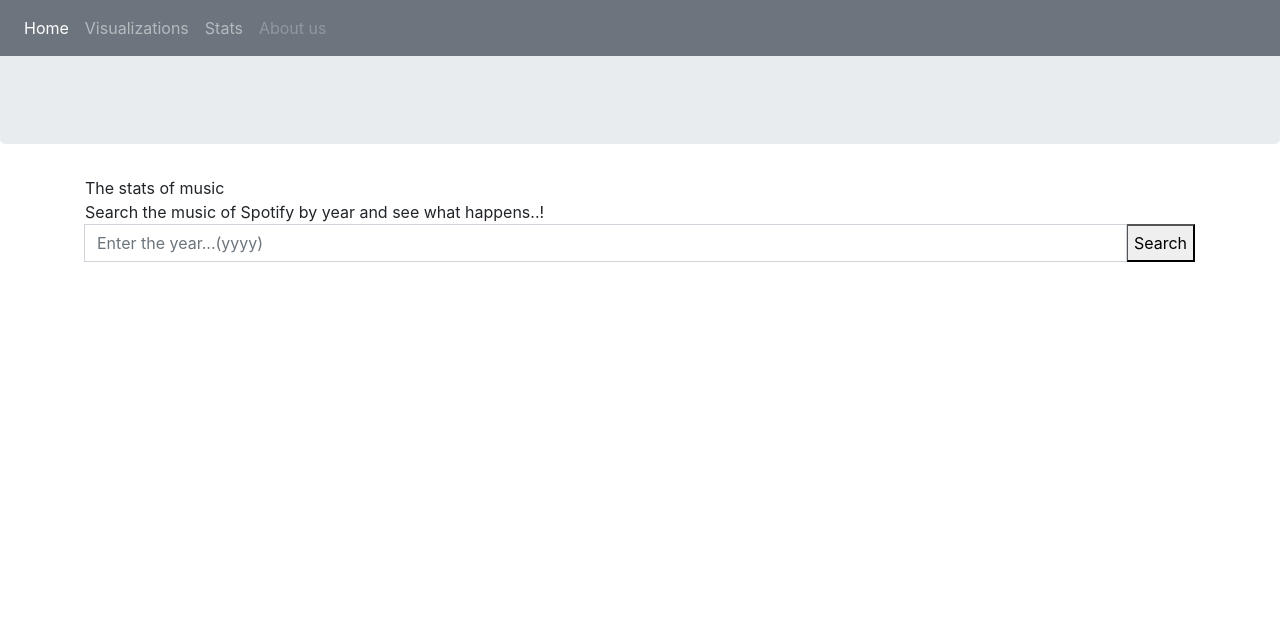
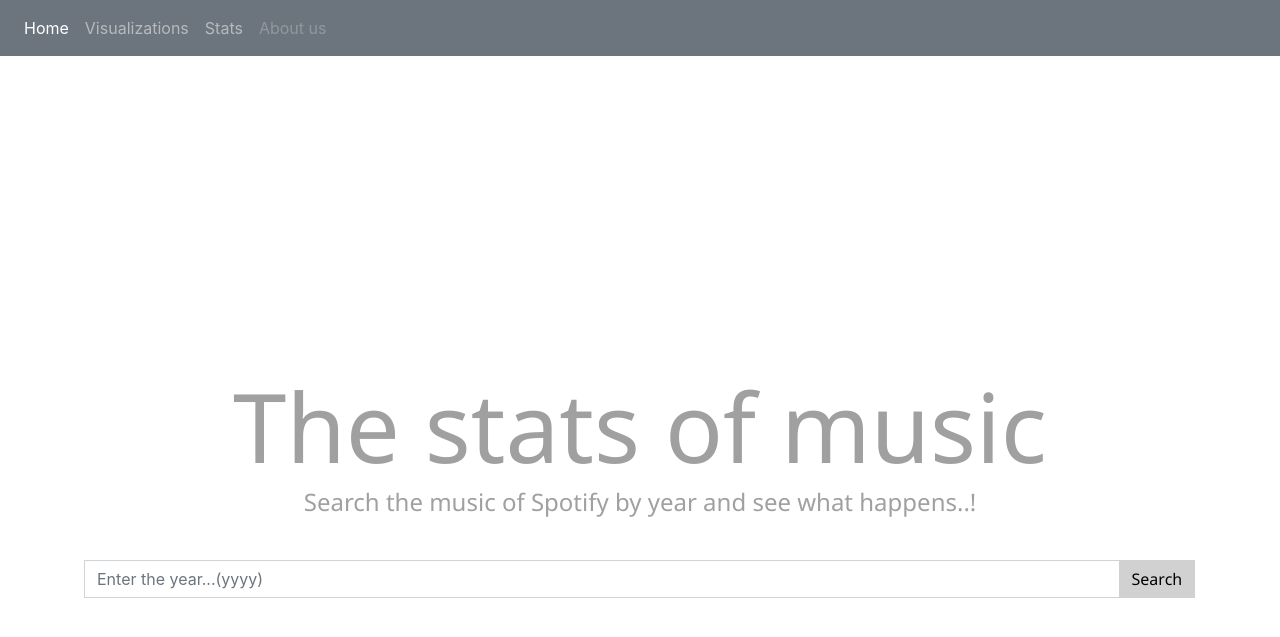
Before and after one commit to SugeilyMG/Music_through_History, a Flask app: page / in a window 1280 px wide. Shown: the top 637 px of the page. Run offline with Flask 2, Linux system fonts and the light colour scheme; some libraries are stand-ins or nearby versions.

Commit message:
Add files via upload

```diff
--- a/static/css/style.css
+++ b/static/css/style.css
@@ -1,16 +1,39 @@
-<<<<<<< HEAD:static/css/style.css
 
-h1{
-    color: steelblue;
-    font-size: xx-large;
-    font-weight: bold;
+.t1 {
+    font-family:'Segoe UI';
+    text-align: center;
+    line-height: 100px;
+    margin-top: 5vh;
+    color: #a0a0a0;
+    font-size: 6em;
+    bold:
+  }
+
+.t2{
+    font-family: 'Segoe UI';
+    text-align: center;
+    margin-top: 1vh;
+    margin-bottom: 5vh;
+    color: #a0a0a0;
+    font-size: 1.5em;
 }
 
-h2{
-    color: steelblue;
-    font-size: x-large;
-    font-weight: bold;
-}
+.t3 {
+    font-family: 'Segoe UI';
+    text-align: center;
+    font-size: 1em;
+    background-color: #d1d1d1;
+    border: none;
+    color: black;
+    padding: 0.4em 0.8em;
+    display: inline-block;
+    outline: none;
+    cursor: pointer;
+  }
+
+  .t3:hover {
+    outline: none;
+  }
 
 #search {
     position: absolute;
@@ -24,32 +47,38 @@ h2{
     height: 30px;
   }
 
+div {
+    position:relative;
+    }
+#nav {
+    position:absolute;
+    left:50%;top:0;
+    margin-left:-375px; /* negative margin equal to half the width */
+    width:750px;
+    list-style:none;
+    }
+#nav li {
+    float:left;
+    }
+#nav a {
+    display:block;
+    text-align:center;
+    width:150px; /* fixed width */
+    text-decoration:none;
+    font-size: 1.5em;
+    }
+.jumbotron{
+        background-color:transparent !important;
+        padding-top: 10rem;
+        padding-bottom: 10rem;
 
-=======
+    }
 
-h1{
-    color: steelblue;
-    font-size: xx-large;
-    font-weight: bold;
+.push-spaces
+{
+    height: 100px;
 }
-
-h2{
-    color: steelblue;
-    font-size: x-large;
-    font-weight: bold;
+.back{
+background: url("spotifyCode.png") no-repeat center center;
+text-align: center;
 }
-
-#search {
-    position: absolute;
-
-}
-
-#searchbar {
-    top: 260px;
-    left: 375px;
-    width: 580px;
-    height: 30px;
-  }
-
-
->>>>>>> f059fd1b57ea682597fcfd224e6774de0d85cb84:style.css
```
